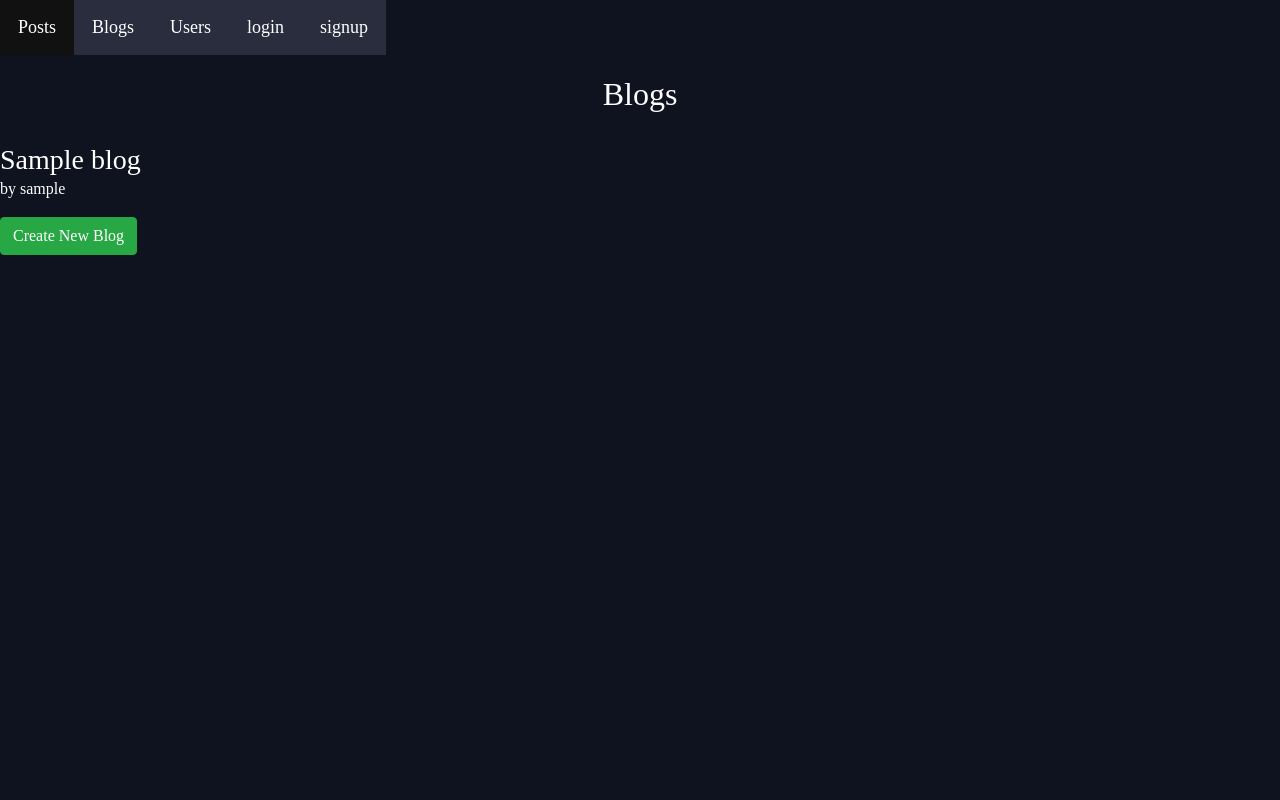
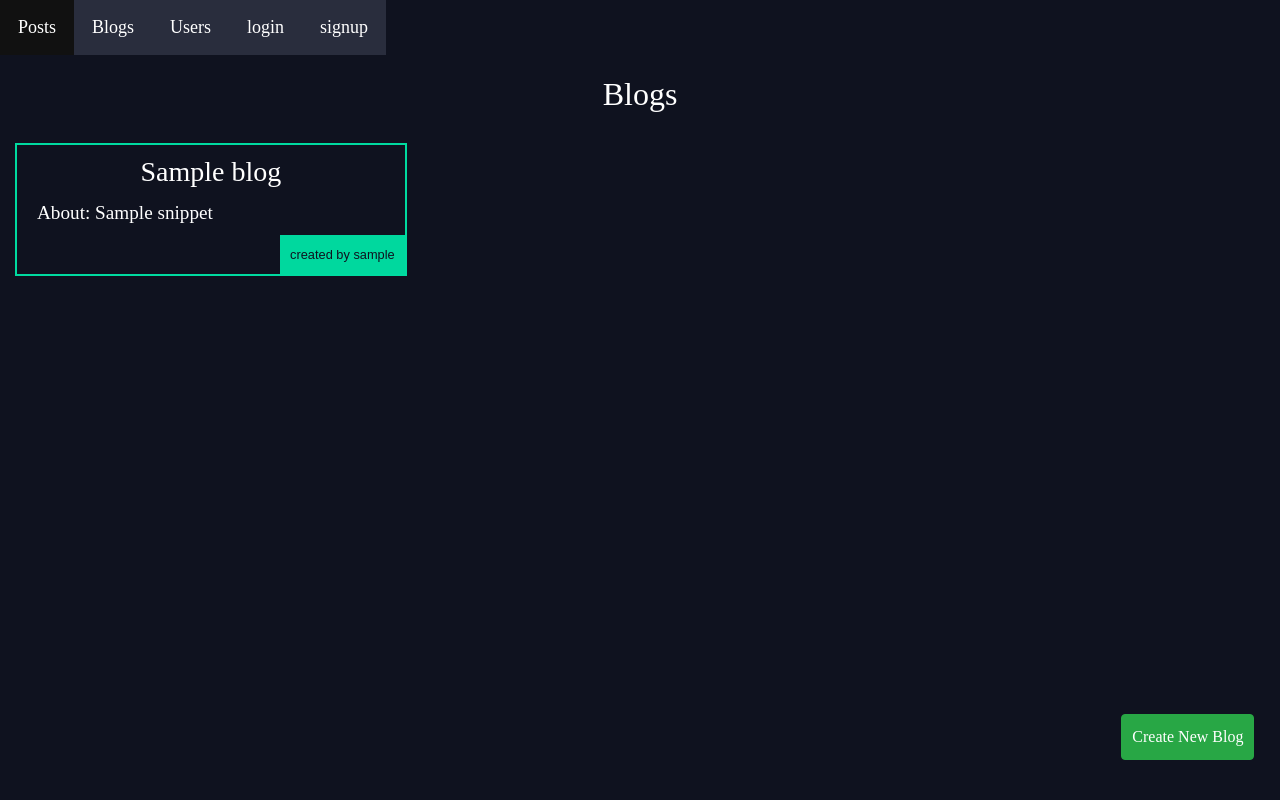
Before and after one commit to bluex4556/Social-Networking-Site, a Django app: template social/templates/social/blog_list.html in a window 1280 px wide. Run offline with Django 3.2, Linux system fonts and the light colour scheme; the template is opened without the code that fills it: most values are stand-ins (such as "Sample title", 1, 10 or a date in 2020); some libraries are stand-ins or nearby versions.

Commit message:
added css to posthome and blog list

```diff
--- a/social/models.py
+++ b/social/models.py
@@ -71,6 +71,8 @@ class blog(models.Model):
     about= models.TextField(null=True)
     def __str__(self):
         return self.blogname
+    def snippet(self):
+        return self.about[0:50]
 
 class blogtags(models.Model):
     blog= models.ForeignKey(blog,related_name='blog',on_delete=models.CASCADE)
--- a/social/templates/social/blog_list.html
+++ b/social/templates/social/blog_list.html
@@ -6,13 +6,17 @@
     {% for blog in object_list %}
         <div class="bloglist">
           <h3> <a href= "{% url 'social:bloghome' blog_id=blog.id%}">{{ blog.blogname }}</a> </h3>
-          <p>by {{blog.user.username}}</p>
+          <p>About: {{blog.snippet}}</p>
+          <p class="username" >created by {{blog.user.username}}</p>
+
         </div>
     {% endfor %}
 
   {% else %}
     <p>No posts are available.</p>
   {% endif %}
-  <a href="{% url 'social:blog_create' %}" class="btn btn-success">Create New Blog</a>
+
   </div>
+  <a href="{% url 'social:blog_create' %}" class="btn btn-success" id="create-blog">Create New Blog</a>
+
 {% endblock %}
--- a/social/templates/social/detail.html
+++ b/social/templates/social/detail.html
@@ -21,6 +21,7 @@
       {%else%}
         <p>no comments</p>
       {%endif%}
+      <a href="{% url 'social:comment_create' posts_id=post.id %}" class="btn btn-success">Add Comment</a>
   </div>
 
 {% endblock %}
--- a/social/templates/social/post_create.html
+++ b/social/templates/social/post_create.html
@@ -3,7 +3,7 @@
 
 {% block content %}
   <div class="create-post">
-    <h2>Create Post</h2>
+    <h2 class="title">Create Post</h2>
     <form class="site-form" action="{% url 'social:createpost'%}" method="post">
       {% csrf_token %}
       {{form|crispy}}
--- a/social/templates/social/posthome.html
+++ b/social/templates/social/posthome.html
@@ -7,13 +7,13 @@
         <div class="post">
           <h3> <a href="/social/posts/{{ posts.id }}/">{{ posts.title }}</a> </h3>
           <p>{{posts.snippet}}</p>
-          <p>{{posts.pub_date}}</p>
-          <p>by {{posts.user.username}}</p>
+          <p id= "post-date">{{posts.pub_date}}</p>
+          <p class="username">by {{posts.user.username}}</p>
         </div>
     {% endfor %}
   </div>
 {% else %}
     <p>No posts are available.</p>
 {% endif %}
-
+<a href="{% url 'social:createpost' %}" class="btn btn-success" id="create-post">Create Post</a>
 {% endblock %}
--- a/static/styles.css
+++ b/static/styles.css
@@ -83,7 +83,9 @@ nav li a:hover:not(.active)
   margin-top: 20px;
 }
 
-.post h3{
+.post h3
+{
+  text-align: center;
   margin-bottom: 20px;
 }
 
@@ -102,10 +104,28 @@ nav li a:hover:not(.active)
   padding: 10px;
   border: 2px solid #00dba0;
   position: relative;
-  padding-bottom : 20px;
+  padding-bottom : 50px;
 
 }
 
+#post-date
+{
+    position:absolute;
+    bottom: 4%;
+    left: 2;
+    margin: 0;
+    font-size: 0.7em;
+
+}
+
+#create-post
+{
+  position:fixed;
+  right: 2%;
+  bottom: 5%;
+  padding: 10px;
+
+}
 .post-detail
 {
   padding:20px
@@ -142,3 +162,54 @@ nav li a:hover:not(.active)
   list-style-type:none;
 
 }
+
+.blogs
+{
+  display: grid;
+  grid-template-columns: 1fr 1fr 1fr;
+  grid-gap:30px;
+  padding-bottom: 30px;
+
+}
+
+.bloglist
+{
+  margin-left: 15px;
+  padding: 10px;
+  border: 2px solid #00dba0;
+  position: relative;
+  padding-bottom : 20px;
+
+}
+
+.wrapper .username
+{
+  padding: 10px;
+  position: absolute;
+  right: 0;
+  bottom: 0;
+  margin: 0;
+  background-color: #00d89e;
+  color: #0f121f;
+  font-size: 0.8em;
+  font-family: sans-serif
+}
+
+.bloglist p
+{
+  font-size:1.2em;
+  padding: 10px ;
+}
+
+.bloglist h3
+{
+  text-align: center;
+}
+
+#create-blog
+{
+  position:fixed;
+  right: 2%;
+  bottom: 5%;
+  padding: 10px;
+}
```
Also changed, not shown: db.sqlite3.
